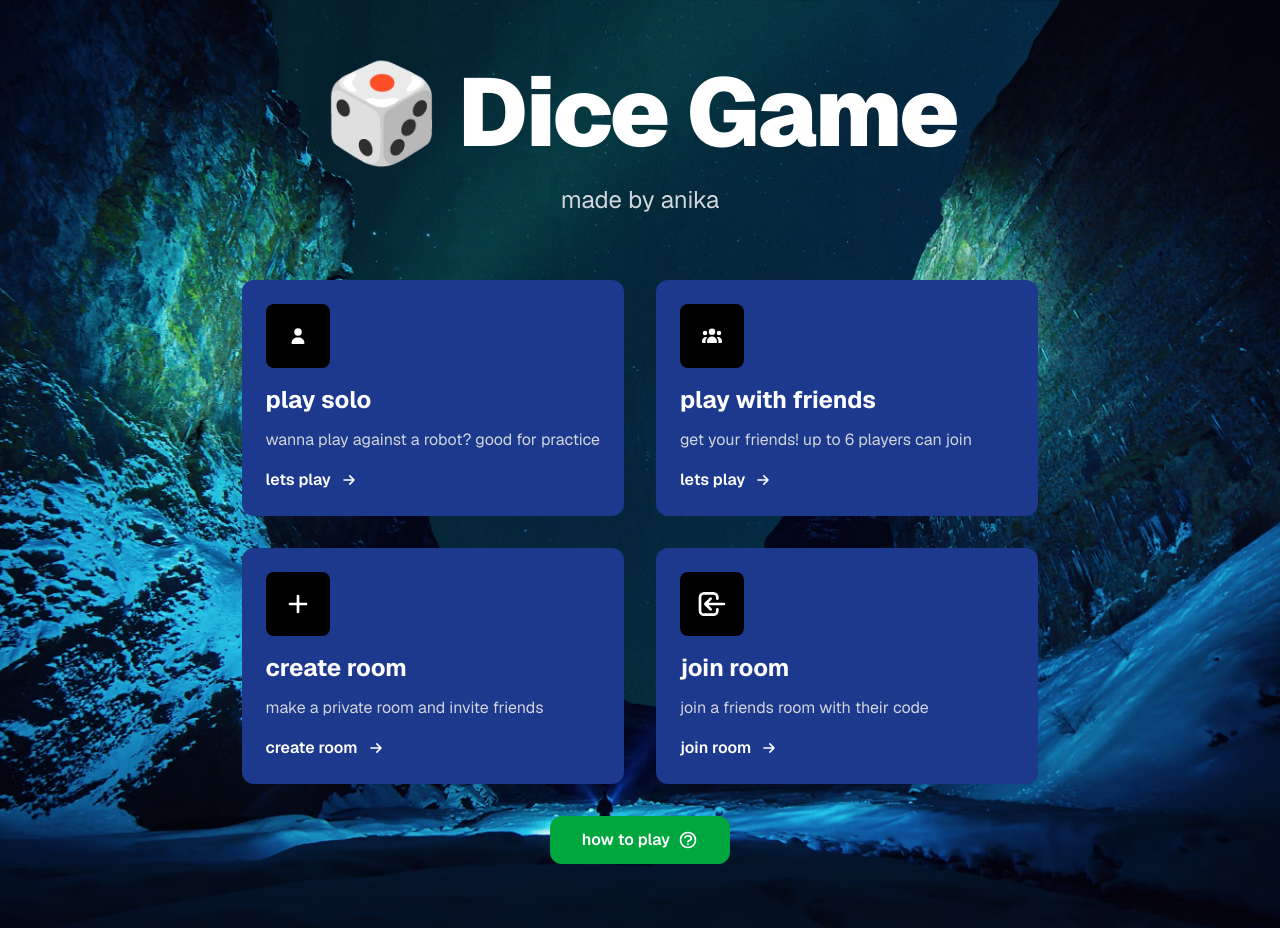
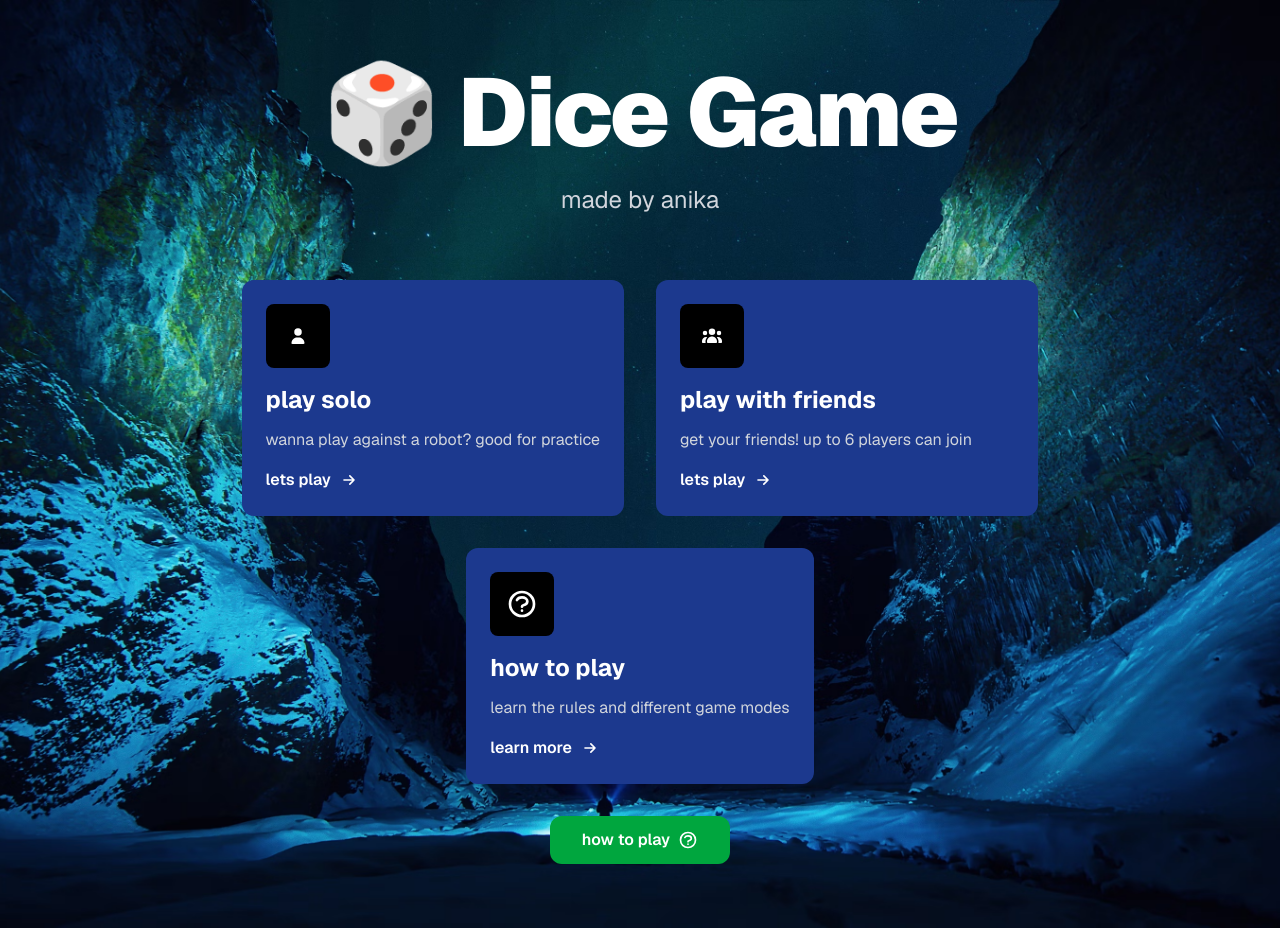
Before and after one commit to anika4anne/dice, a Next.js app: page / in a window 1280 px wide. Built offline with nearby package versions, Linux system fonts and the light colour scheme.

Commit message:
add some updates here

```diff
--- a/src/app/page.tsx
+++ b/src/app/page.tsx
@@ -100,7 +100,7 @@ export default function HomePage() {
             </Link>
           </div>
 
-          <div className="grid w-full max-w-4xl grid-cols-1 gap-8 sm:grid-cols-2">
+          <div className="flex justify-center">
             <Link href="/create-room" className="rounded-xl bg-blue-900 p-6">
               <div>
                 <div className="mb-4 flex h-16 w-16 items-center justify-center rounded-lg bg-black">
@@ -114,60 +114,18 @@ export default function HomePage() {
                       strokeLinecap="round"
                       strokeLinejoin="round"
                       strokeWidth={2}
-                      d="M12 6v6m0 0v6m0-6h6m-6 0H6"
+                      d="M8.228 9c.549-1.165 2.03-2 3.772-2 2.21 0 4 1.343 4 3 0 1.4-1.278 2.575-3.006 2.907-.542.104-.994.54-.994 1.093m0 3h.01M21 12a9 9 0 11-18 0 9 9 0 0118 0z"
                     />
                   </svg>
                 </div>
                 <h3 className="mb-3 text-2xl font-bold text-white">
-                  create room
+                  how to play
                 </h3>
                 <p className="mb-4 text-gray-300">
-                  make a private room and invite friends
+                  learn the rules and different game modes
                 </p>
                 <div className="flex items-center text-white">
-                  <span className="font-semibold">create room</span>
-                  <svg
-                    className="ml-2 h-5 w-5"
-                    fill="none"
-                    stroke="currentColor"
-                    viewBox="0 0 24 24"
-                  >
-                    <path
-                      strokeLinecap="round"
-                      strokeLinejoin="round"
-                      strokeWidth={2}
-                      d="M13 7l5 5m0 0l-5 5m5-5H6"
-                    />
-                  </svg>
-                </div>
-              </div>
-            </Link>
-
-            <Link href="/join-room" className="rounded-xl bg-blue-900 p-6">
-              <div>
-                <div className="mb-4 flex h-16 w-16 items-center justify-center rounded-lg bg-black">
-                  <svg
-                    className="h-8 w-8 text-white"
-                    fill="none"
-                    stroke="currentColor"
-                    viewBox="0 0 24 24"
-                  >
-                    <path
-                      strokeLinecap="round"
-                      strokeLinejoin="round"
-                      strokeWidth={2}
-                      d="M11 16l-4-4m0 0l4-4m-4 4h14m-5 4v1a3 3 0 01-3 3H6a3 3 0 01-3-3V7a3 3 0 013-3h7a3 3 0 013 3v1"
-                    />
-                  </svg>
-                </div>
-                <h3 className="mb-3 text-2xl font-bold text-white">
-                  join room
-                </h3>
-                <p className="mb-4 text-gray-300">
-                  join a friends room with their code
-                </p>
-                <div className="flex items-center text-white">
-                  <span className="font-semibold">join room</span>
+                  <span className="font-semibold">learn more</span>
                   <svg
                     className="ml-2 h-5 w-5"
                     fill="none"
```
